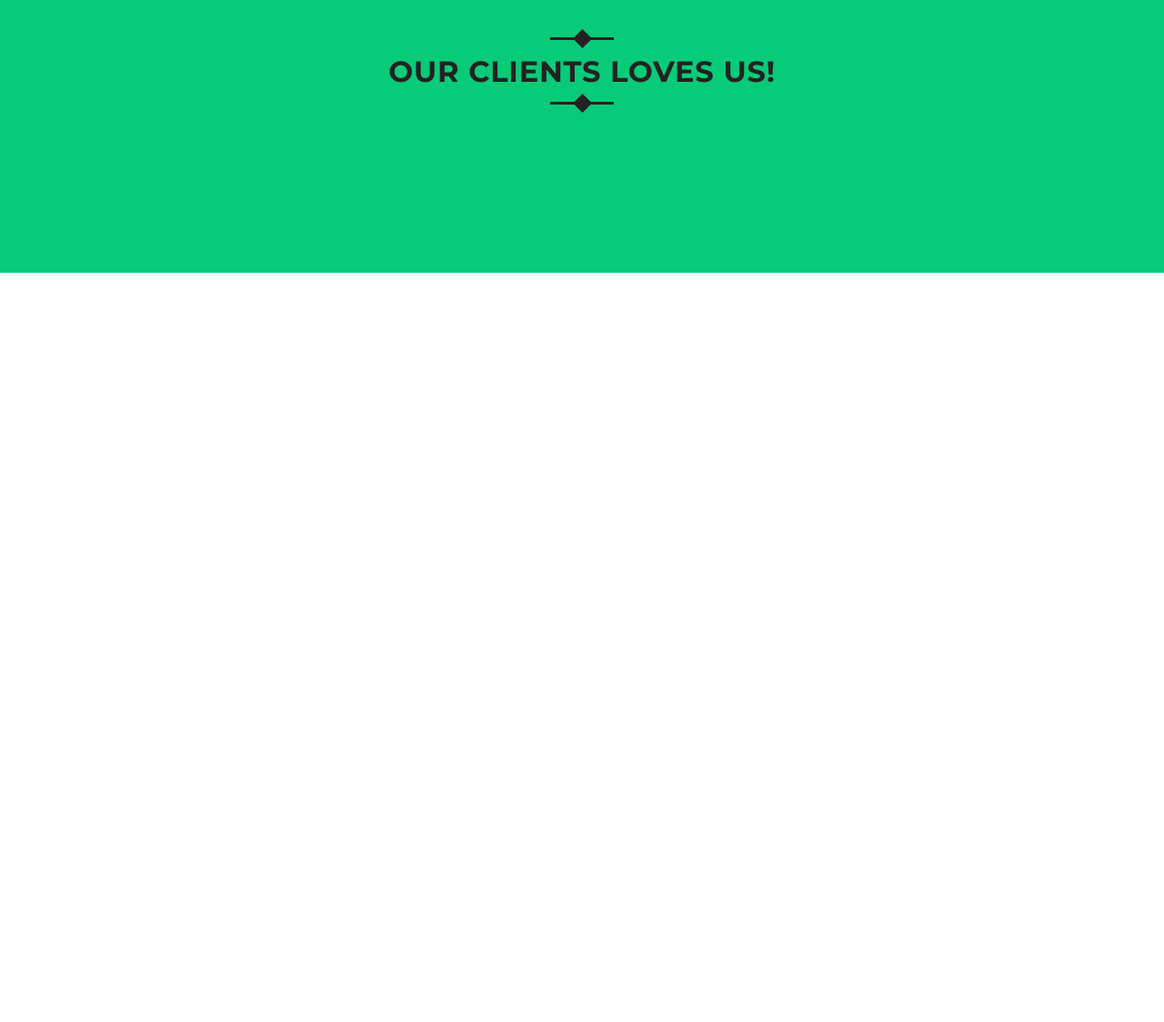
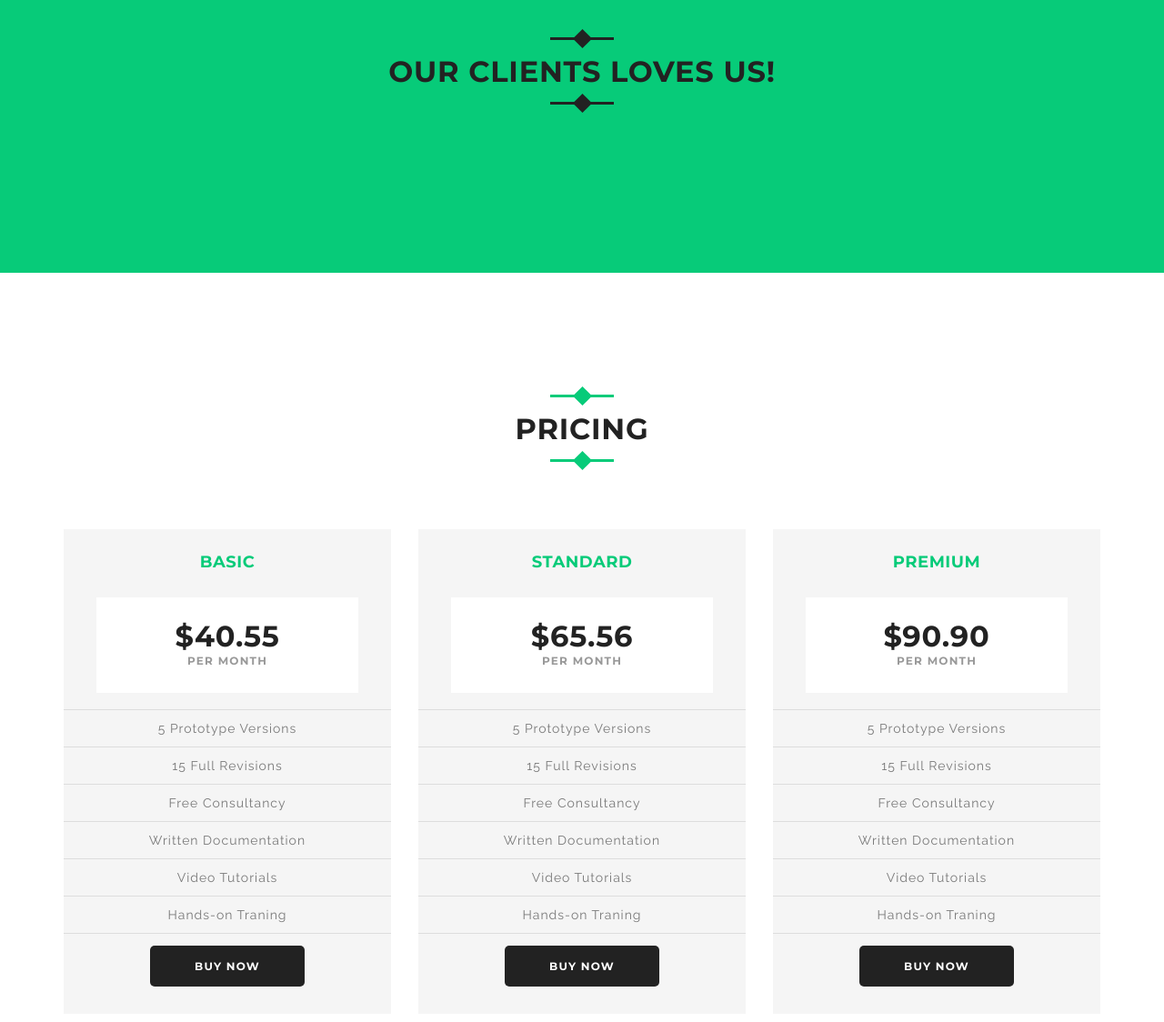
Before and after one commit to ilyablbnv/puller-template-custom, a plain HTML site: page index.html in a window 1280 px wide. Shown: the part 3656-4780 px from the top of the page at 91% size. Before the commit the page ends 3956 px from the top, so only its background shows below. Drawn offline with nearby package versions, Linux system fonts and the light colour scheme.

Commit message:
Add 'pricing' component

```diff
--- a/index.html
+++ b/index.html
@@ -451,6 +451,91 @@
     </div>
 </div>
 
+<div class="pricing">
+    <div class="container">
+        <div class="row">
+            <div class="col-sm-8 col-sm-offset-2 text-center">
+                <div class="heading">
+                    <h2>Pricing</h2>
+                </div>
+            </div>
+        </div>
+        <div class="row">
+            <div class="col-sm-4">
+                <div class="pricing-sin text-center">
+                    <div class="pricing-quality">
+                        <h5>Basic</h5>
+                    </div>
+                    <div class="pricing-prize">
+                        <h2>$40.55</h2>
+                        <p>per month</p>
+                    </div>
+                    <div class="pricing-list">
+                        <ul>
+                            <li>5 Prototype Versions</li>
+                            <li>15 Full Revisions</li>
+                            <li>Free Consultancy</li>
+                            <li>Written Documentation</li>
+                            <li>Video Tutorials</li>
+                            <li>Hands-on Traning</li>
+                        </ul>
+                    </div>
+                    <div class="pricing-btn">
+                        <a href="#">Buy Now</a>
+                    </div>
+                </div>
+            </div>
+            <div class="col-sm-4">
+                <div class="pricing-sin text-center">
+                    <div class="pricing-quality">
+                        <h5>Standard</h5>
+                    </div>
+                    <div class="pricing-prize">
+                        <h2>$65.56</h2>
+                        <p>per month</p>
+                    </div>
+                    <div class="pricing-list">
+                        <ul>
+                            <li>5 Prototype Versions</li>
+                            <li>15 Full Revisions</li>
+                            <li>Free Consultancy</li>
+                            <li>Written Documentation</li>
+                            <li>Video Tutorials</li>
+                            <li>Hands-on Traning</li>
+                        </ul>
+                    </div>
+                    <div class="pricing-btn">
+                        <a href="#">Buy Now</a>
+                    </div>
+                </div>
+            </div>
+            <div class="col-sm-4">
+                <div class="pricing-sin text-center">
+                    <div class="pricing-quality">
+                        <h5>Premium</h5>
+                    </div>
+                    <div class="pricing-prize">
+                        <h2>$90.90</h2>
+                        <p>per month</p>
+                    </div>
+                    <div class="pricing-list">
+                        <ul>
+                            <li>5 Prototype Versions</li>
+                            <li>15 Full Revisions</li>
+                            <li>Free Consultancy</li>
+                            <li>Written Documentation</li>
+                            <li>Video Tutorials</li>
+                            <li>Hands-on Traning</li>
+                        </ul>
+                    </div>
+                    <div class="pricing-btn">
+                        <a href="#">Buy Now</a>
+                    </div>
+                </div>
+            </div>
+        </div>
+    </div>
+</div>
 
 
 <!-- Scripts -->
--- /dev/null
+++ b/stylesheets/scss/components/_pricing.scss
@@ -0,0 +1,105 @@
+.pricing {
+  padding: 152px 0 125px;
+
+  .pricing-sin {
+    background: #f5f5f5 none repeat scroll 0 0;
+    overflow: hidden;
+  }
+
+  .pricing-quality {
+    margin: 23px 0 25px;
+    h5 {
+      color: $green;
+      font-weight: bold;
+    }
+    > p {
+      color: #999999;
+      font-size: 14px;
+      letter-spacing: .4px;
+    }
+  }
+
+  .pricing-prize {
+    background: #fff none repeat scroll 0 0;
+    margin: 0 auto;
+    padding: 29px 0 22px;
+    width: 80%;
+    > {
+      h2 {
+        color: #222;
+        line-height: 27px;
+      }
+      p {
+        color: #999;
+        font-family: "Montserrat",sans-serif;
+        font-size: 12px;
+        font-weight: bold;
+        letter-spacing: 1.2px;
+        text-transform: uppercase;
+      }
+    }
+  }
+
+  .pricing-list {
+    margin: 18px 0 13px;
+    text-align: center;
+    > ul {
+      list-style: none;
+      margin: 0;
+      padding: 0;
+    }
+    ul li {
+      border-bottom: 1px solid #ddd;
+      line-height: 40px;
+      &:first-child {
+        border-top: 1px solid #ddd;
+      }
+    }
+  }
+
+  .pricing-btn, .banner-text-btn {
+    border-radius: 5px;
+    display: inline-table;
+    height: 45px;
+    margin-bottom: 30px;
+    transition: all 0.4s ease 0s;
+    width: 170px;
+  }
+
+  .pricing-btn > a, .banner-text a {
+    color: #292929;
+    display: table-cell;
+    font-family: "Montserrat",sans-serif;
+    font-size: 12px;
+    font-weight: bold;
+    letter-spacing: 1.2px;
+    line-height: 20px;
+    margin-bottom: 30px;
+    padding: 0 20px;
+    position: relative;
+    text-transform: uppercase;
+    vertical-align: middle;
+  }
+
+  .pricing-sin {
+    &:hover {
+      .pricing-quality h5 {
+        color: #292929;
+      }
+
+      .pricing-btn {
+        background: $green none repeat scroll 0 0;
+      }
+
+      .pricing-btn a {
+        color: #fff;
+      }
+    }
+    .pricing-btn {
+      background: #222 none repeat scroll 0 0;
+      a {
+        color: #fff;
+      }
+    }
+  }
+}
--- a/stylesheets/scss/main.scss
+++ b/stylesheets/scss/main.scss
@@ -9,3 +9,4 @@
 @import "components/services";
 @import "components/works";
 @import "components/testimonial";
+@import "components/pricing";
```
Also changed, not shown: stylesheets/css/styles.css.
